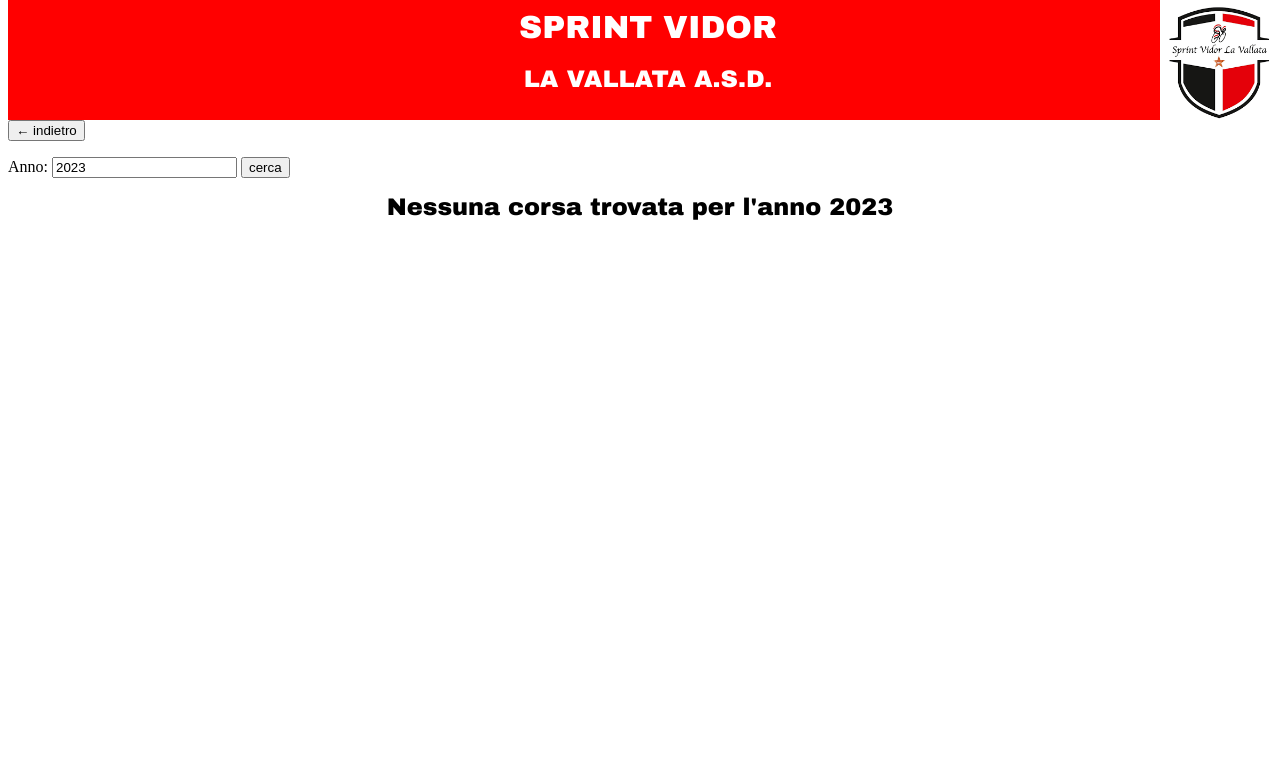
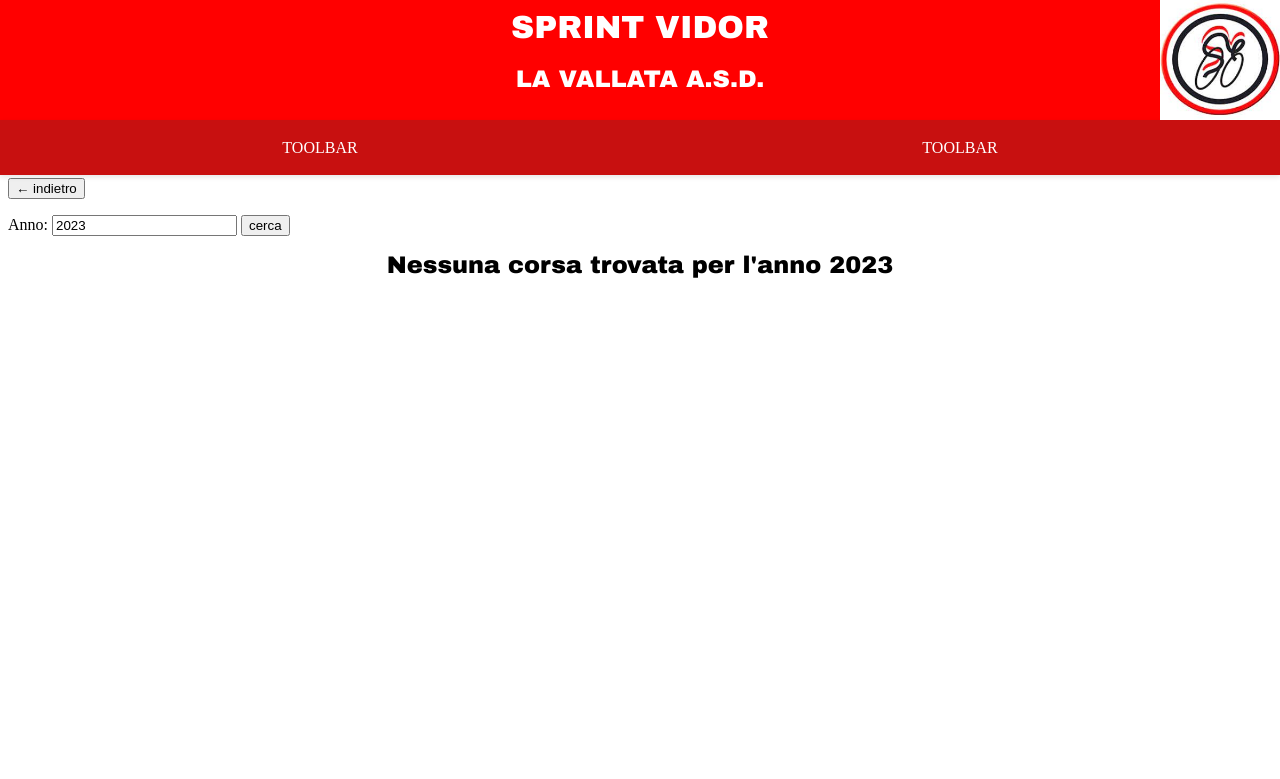
Before and after one commit to lucamenee/sprintVidorPhp, a PHP site: page /archivioCorse/index.php in a window 1280 px wide. Shown: the top 779 px of the page. Run offline with PHP 8.4, Linux system fonts and the light colour scheme; the visitor is signed in with stand-in values (Sample User, id 1); data that the repository does not hold is empty.

Commit message:
added toolbar with scrolling movement

```diff
--- /dev/null
+++ b/functions/general.js
@@ -0,0 +1,13 @@
+window.onscroll = function() { scrollFunction() };
+
+function scrollFunction() {
+	var toolbar = document.getElementById("toolbar");
+	var logo = document.getElementById("logo");
+	if (document.body.scrollTop > 120 || document.documentElement.scrollTop > 120) {
+		toolbar.style.top = 0;
+		logo.style.height = logo.style.width = 55;
+	} else {
+		toolbar.style.top = 120 - document.body.scrollTop;
+		logo.style.height = logo.style.width = 120 - document.body.scrollTop;
+	}
+}
--- a/functions/general.php
+++ b/functions/general.php
@@ -27,13 +27,15 @@ function printHead() {
 
 	echo "<head>
 	  <link href='$path/style.css' rel='stylesheet'>
+	  <script src='$path/functions/general.js'></script>
 	</head>";
 
 	echo "<div style='cursor: pointer;' onclick=\"window.location='$path'\";' class='divHead'>
 			<h1> SPRINT VIDOR </h1>
 			<h2> LA VALLATA A.S.D. </h2>
-		</div>
-		<img class=logo src='$path/img/logo.png' width=120 height=120 align=right>";
+		</div>\n
+		<img class=logo id=logo src='$path/img/logoAlt.jpg' width=120 height=120 align=right>\n";
+	echo "<div class='toolbar' id='toolbar'> <div> TOOLBAR </div> <div> TOOLBAR </div> </div>";
 }
 
 function insertAst($input) {
--- a/gestioneAnagrafiche/insertUtente.php
+++ b/gestioneAnagrafiche/insertUtente.php
@@ -93,7 +93,7 @@ if (!isLogged() or !$_SESSION["isAdmin"] or !isset($_POST["ins"])) {
 		}
 
 		echo "<h1> Aggiugni figli </h1>\n";
-		$querySearchNonFigli = "SELECT * FROM genitore_di JOIN bimbi ON (idBimboFk = IdBimbo) JOIN categorie ON (idCatFk = idCat) WHERE idBimboFK NOT IN (SELECT idBimboFK FROM genitore_di WHERE IdUserFK=$IdUser)";
+		$querySearchNonFigli = "SELECT * FROM bimbi JOIN categorie ON (idCatFk = idCat) WHERE idBimbo NOT IN (SELECT idBimboFK FROM genitore_di WHERE IdUserFK=$IdUser)";
 		$resultSearchNonFigli = mysqli_query($con, $querySearchNonFigli);
 		echo "<table border=1>\n";
 		echo "<tr> <th> Nome </th> <th> Cognome </th> <th> Data di nascita </th> <th> Categoria </th> <th> </th> </tr>\n";
--- a/style.css
+++ b/style.css
@@ -3,19 +3,42 @@
 	color:white;
 	height:120;
 	vertical-align: middle;
-	position: fixed;
+	position: absolute;
 	width: 100%;
 	top: 0;
+	left: 0;
+
 }
-.divHead h1, h2{
+h1, h2{
 	text-align:center;
 	font-family:'arial black';
 	margin-top: 10;
 }
 
+.toolbar {
+	display: flex;
+	flex-wrap: nowrap;
+	justify-content: space-around;
+	align-items: center;
+	height: 55px;
+	background-color: #C81010;
+	color:white;
+
+	position: fixed;
+	top: 120;
+	left: 0;
+	width: 100%;
+	/*padding: 10px;*/
+	box-shadow: 0 2px 5px rgba(0, 0, 0, 0.1);
+	z-index: 2;
+	 /* Initially hide the toolbar */
+	box-shadow: 0 2px 5px rgba(0, 0, 0, 0.1);
+
+}
 
 body {
-	margin-top: 120px;
+	/*margin-top: 120px;*/
+	padding-top: 170px;
 }
 .corsePrinc {
 	width: 85%;
@@ -43,7 +66,7 @@ body {
 	top: 0;
 	height: 120;
 	width: 120;
-	z-index: 2; /* Specify a stack order in case you're using a different order for other elements */
+	z-index: 3; /* Specify a stack order in case you're using a different order for other elements */
 
 }
 
```
Also changed, not shown: img/logoAlt.jpg (added).
